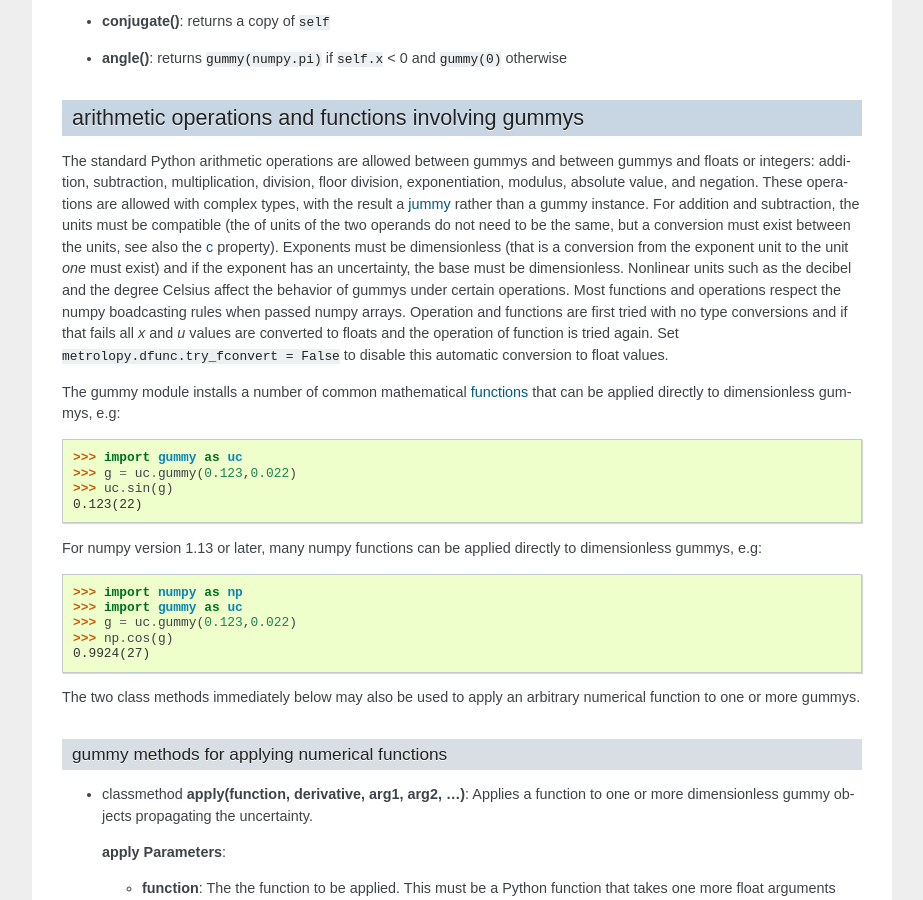
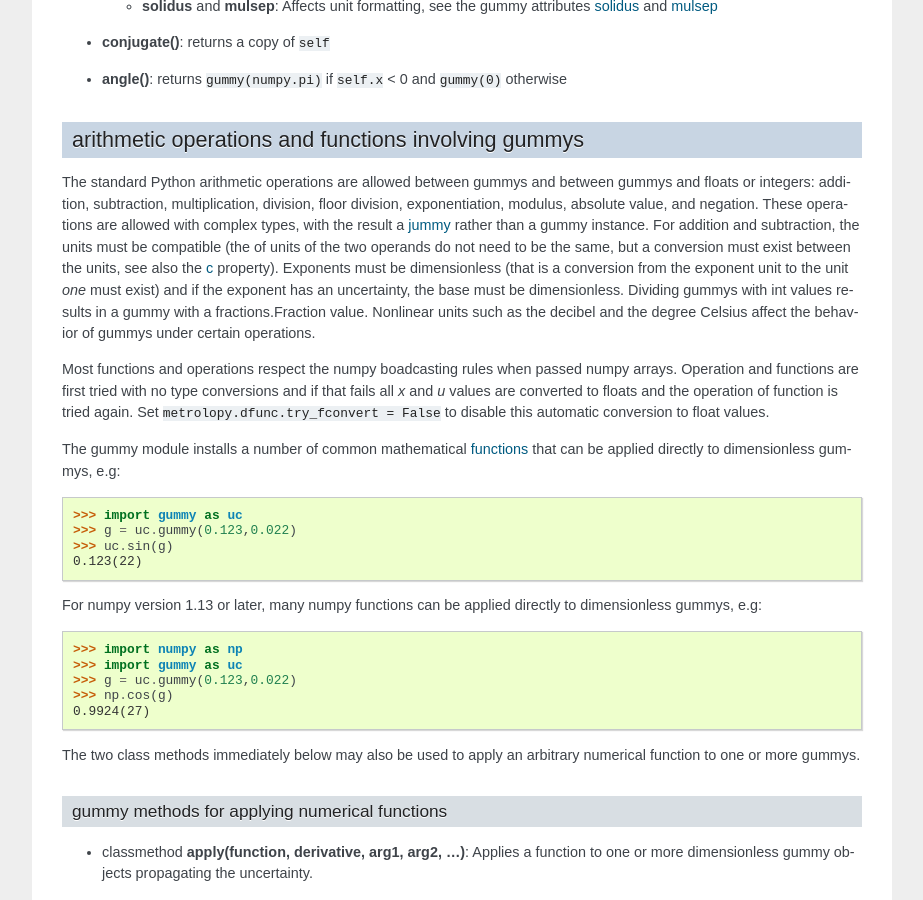
Before and after one commit to nrc-cnrc/MetroloPy, a Sphinx documentation site: the page built from docs/hand_made_doc.rst, in a window 1280 px wide and 900 px high, scrolled down 6440 px. Shown: the whole window, without its empty margins (198-1121 px from the left). Built offline with Sphinx 7.4.7, drawn with Linux system fonts in a browser that asks for light colours; some of the changed text lies outside the part shown.

Commit message:
Update hand_made_doc.rst

```diff
--- a/docs/hand_made_doc.rst
+++ b/docs/hand_made_doc.rst
@@ -40,7 +40,9 @@
    Note that if *x* is a number, the uncertainty distribution is
    assumed to be either a :ref:`Normal distribution<NormalDist>` or a
    :ref:`shifted and scaled Students's t distribution<TDist>` depending on
-   the value of the *dof* parameter.
+   the value of the *dof* parameter.  In addition to a float or
+   Distribution, *x* can be int, numpy.floating, numpy.integer,
+   fraction.Fraction, or mpmath.mpf.
 
 -  **u**: (real number >= 0) A number representing the uncertainty in *x*.
    By default *u* is taken to be the standard ("1-sigma") uncertainty,
@@ -547,8 +549,12 @@
 c_ property). Exponents must be dimensionless (that is a
 conversion from the exponent unit to the unit *one* must exist) and if
 the exponent has an uncertainty, the base must be dimensionless.
-Nonlinear units such as the decibel and the degree Celsius affect the
-behavior of gummys under certain operations.  Most functions and
+Dividing gummys with int values results in a gummy with a
+fractions.Fraction value. Nonlinear units such as the decibel and
+the degree Celsius affect the
+behavior of gummys under certain operations.
+
+Most functions and
 operations respect the numpy boadcasting rules when passed numpy arrays.
 Operation and functions are first tried with no type conversions and
 if that fails all *x* and *u* values are converted to floats and the
@@ -1111,6 +1117,11 @@
    console or Jupyter notebook and unicode otherwise. 'latex' and 'html'
    are only available when running under IPython. If these printers are
    not available the display will default to 'unicode'.
+
+.. _max_digits:
+
+-  **max_digits**:  (int) Gets or sets the maximum number of digits to display
+   for the x value.
 
 gummy display methods
 ~~~~~~~~~~~~~~~~~~~~~
```
